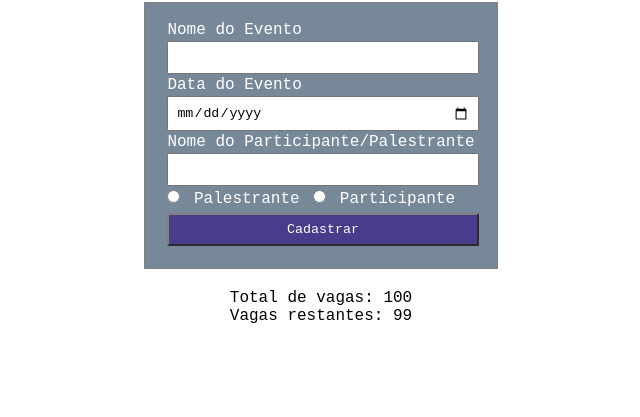
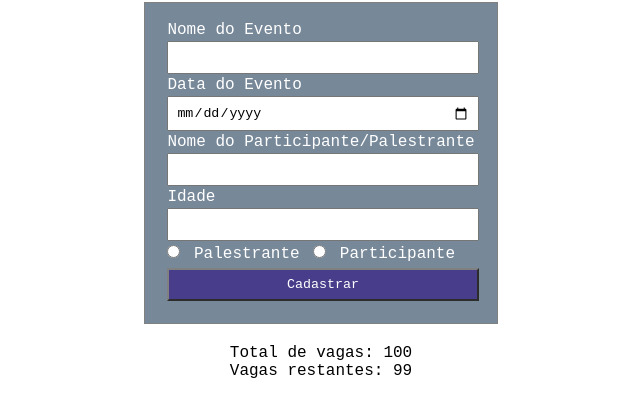
Before and after one commit to chicodevbr/cadastro-eventos, a plain HTML site: page index.html in a window 1280 px wide. Shown: the part 55-472 px from the top of the page, without its empty margins (319-959 px from the left). Drawn offline with Linux system fonts and the light colour scheme.

Commit message:
criação de validação para idade mínima no cadastro

```diff
--- a/index.html
+++ b/index.html
@@ -46,6 +46,18 @@
         />
         <br />
 
+        <label for="idade">Idade</label>
+        <br />
+        <input
+          type="number"
+          min="0"
+          name="idade"
+          id="idade"
+          data-rules="required|idade"
+          class="input"
+        />
+        <br />
+
         <input
           type="radio"
           id="palestrante"
--- a/index.js
+++ b/index.js
@@ -54,6 +54,12 @@ let validador = {
             if (vagasDisponiveis === 0) {
               return "Desculpe, mas o evento já está lotado";
             }
+            break;
+          case "idade":
+            if (input.value < 18) {
+              return "O evento é para maiores de 18 anos";
+            }
+            break;
         }
       }
     }
```
Also changed, not shown: scrip.js (deleted).
